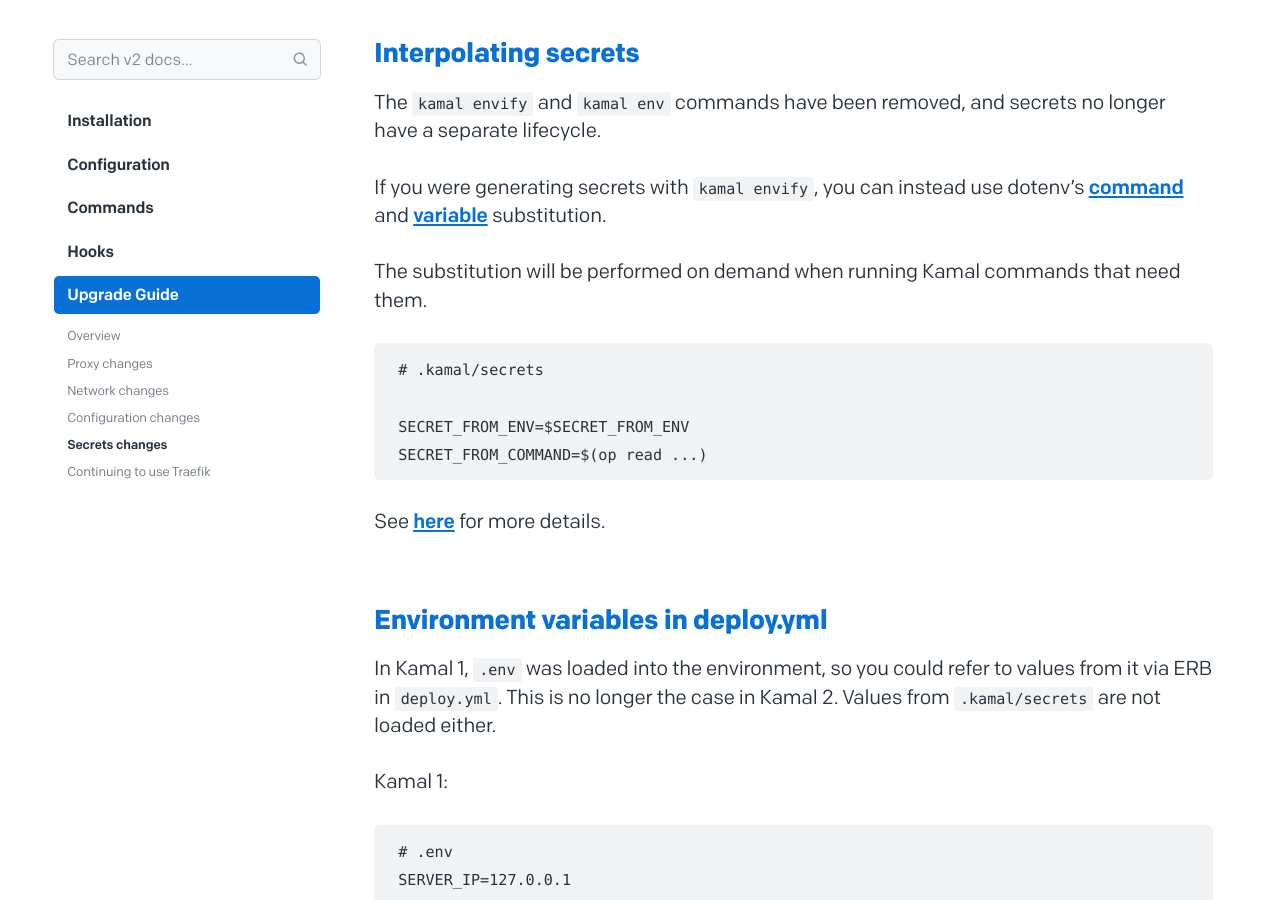
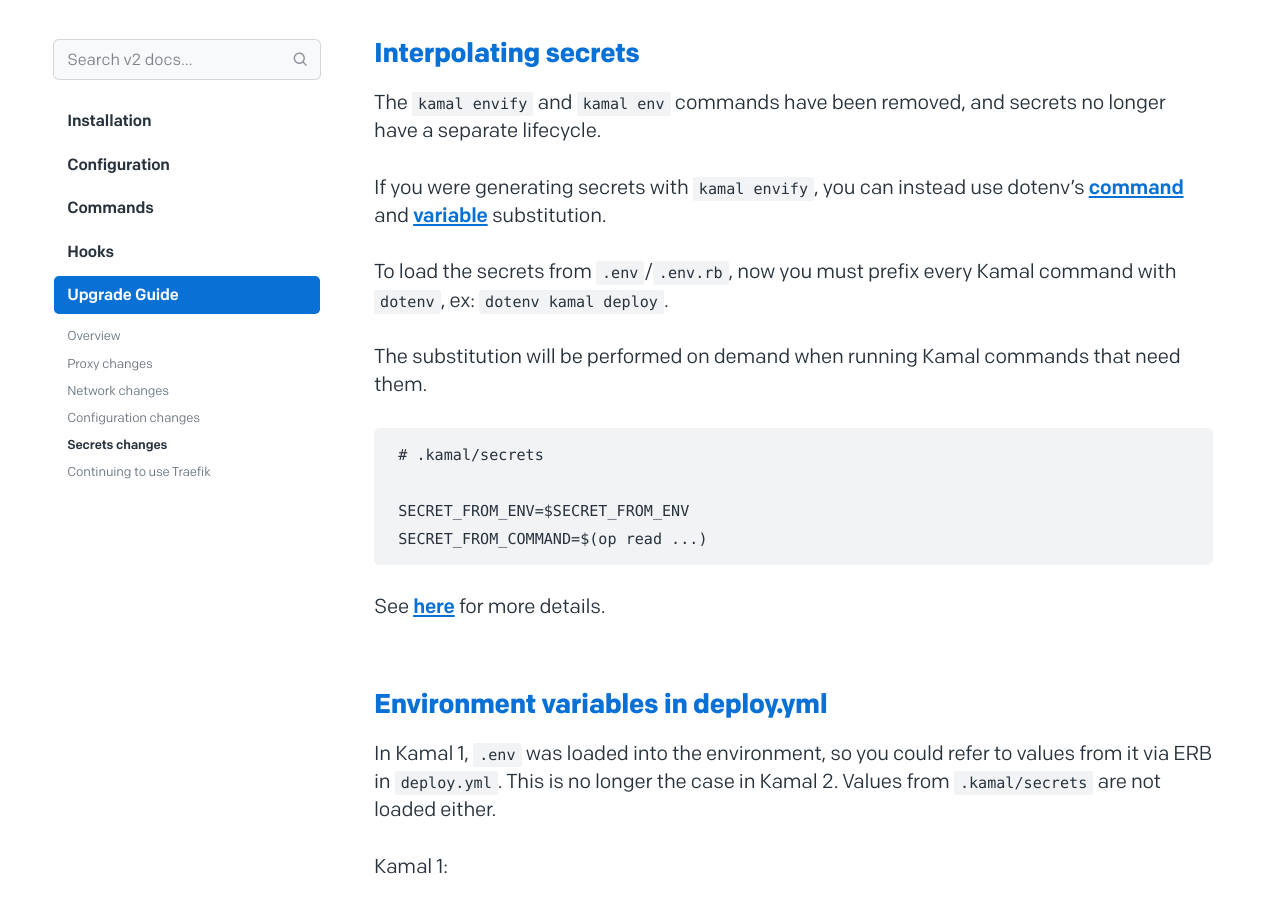
Before and after one commit to basecamp/kamal-site, a Jekyll site: the page built from docs/upgrading/secrets-changes.md, in a window 1280 px wide and 900 px high, scrolled down 420 px. Built offline with Jekyll 4.4.1, drawn with Linux system fonts in a browser that asks for light colours.

Commit message:
Add example to use kamal commands with dotenv
to make it more explicit and reduce confusion and misunderstandings

```diff
--- a/docs/upgrading/secrets-changes.md
+++ b/docs/upgrading/secrets-changes.md
@@ -13,6 +13,8 @@ If you are using destinations, secrets will be read from `.kamal/secrets.<DESTIN
 The `kamal envify` and `kamal env` commands have been removed, and secrets no longer have a separate lifecycle.
 
 If you were generating secrets with `kamal envify`, you can instead use dotenv's [command](https://github.com/bkeepers/dotenv?tab=readme-ov-file#command-substitution) and [variable](https://github.com/bkeepers/dotenv?tab=readme-ov-file#variable-substitution) substitution.
+
+To load the secrets from `.env`/`.env.rb`, now you must prefix every Kamal command with `dotenv`, ex: `dotenv kamal deploy`.
 
 The substitution will be performed on demand when running Kamal commands that need them.
 
```
